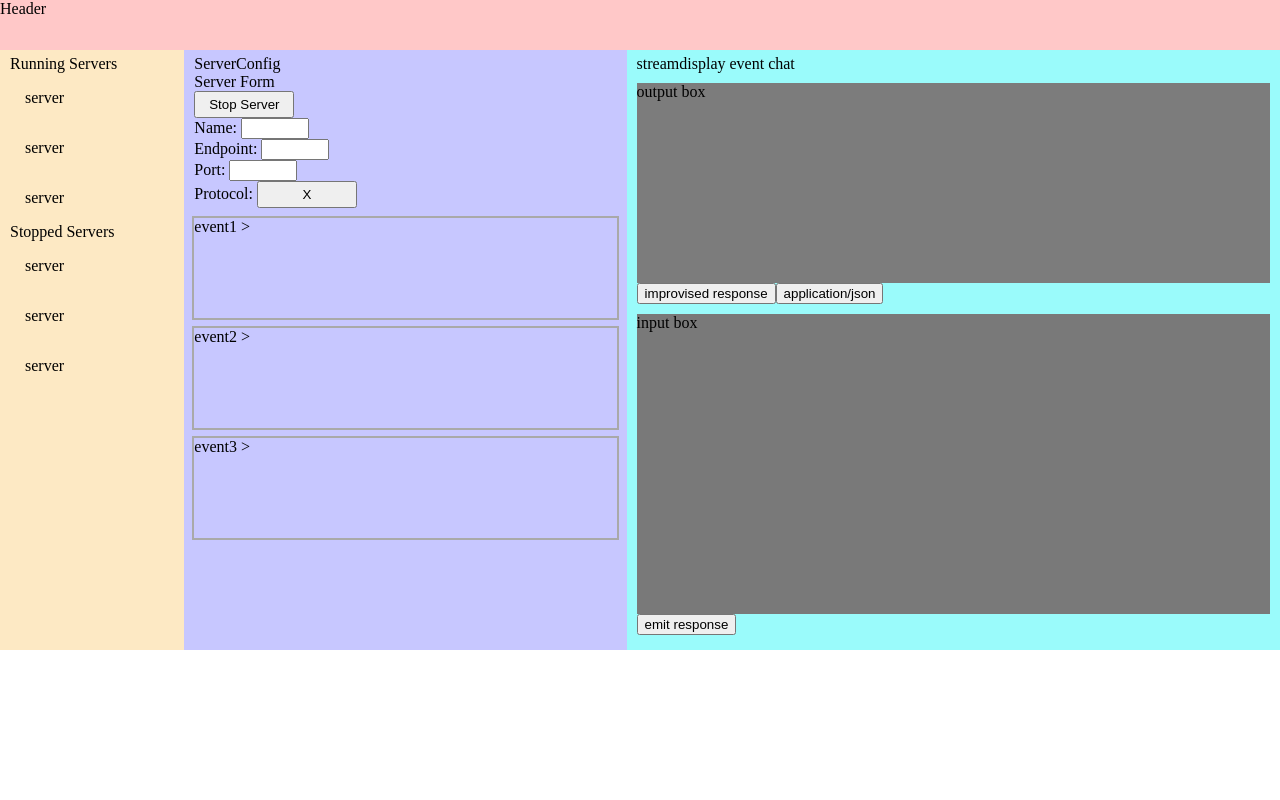
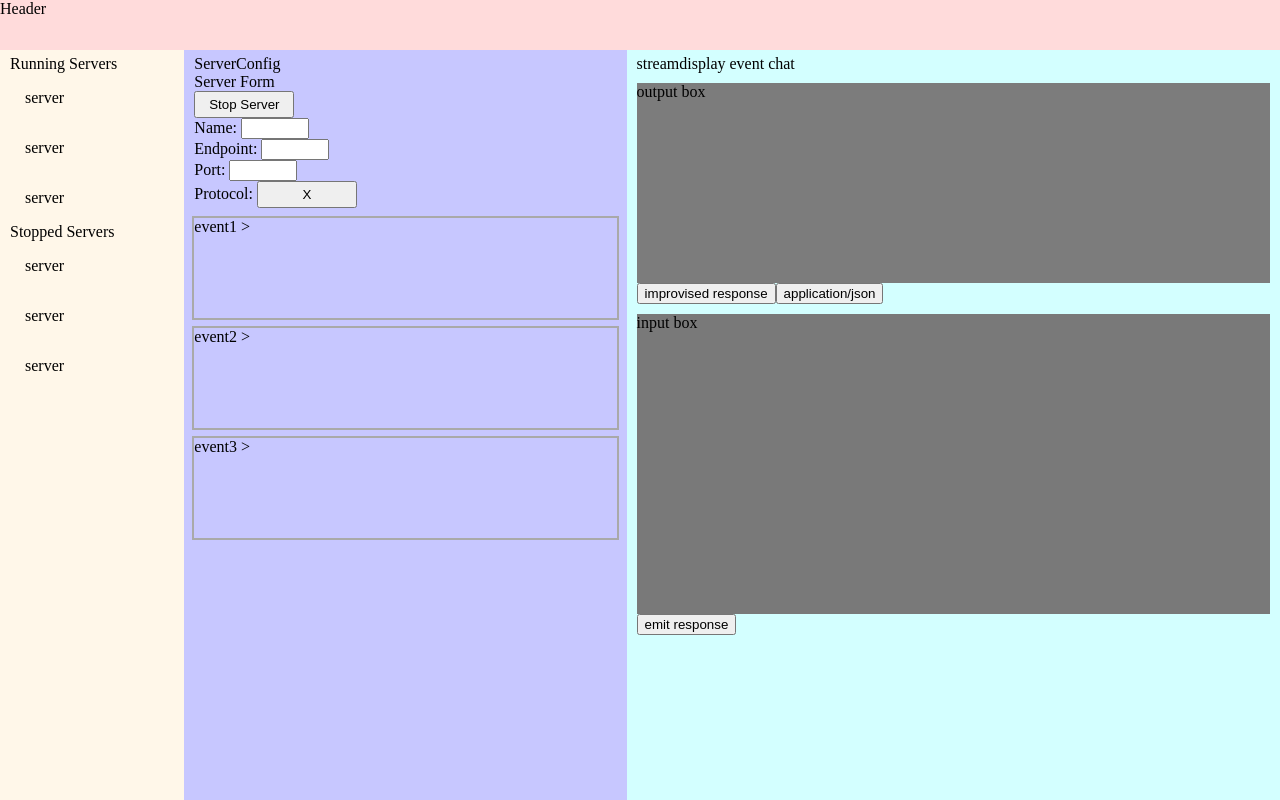
Before and after one commit to oslabs-beta/socketcast, a React app: page / in a window 1280 px wide. Built offline with nearby package versions, Linux system fonts and the light colour scheme; the HTML template or start-up script is replaced by a standard one.

Commit message:
css Tweaks

```diff
--- a/src/components/app.scss
+++ b/src/components/app.scss
@@ -15,7 +15,7 @@ html, body {
 .app_container {
     display: flex;
     width: 100%;
-    height: 600px;
+    height: 750px;
 }
 
 .eventConfig {
@@ -33,7 +33,7 @@ html, body {
 }
 
 .header {
-    background-color: rgb(255, 200, 200);
+    background-color: #ffdbdb;
     width: 100%;
     height: 50px;
 }
@@ -72,7 +72,7 @@ html, body {
 }
 
 .sidebar {
-    background-color: rgb(253, 233, 196);
+    background-color: rgb(255, 247, 233);
     flex: .3;
     padding: 5px 10px;
 }
@@ -84,7 +84,7 @@ html, body {
 }
 
 .streamDisplay {
-    background: rgb(154, 251, 251);
+    background: rgb(211, 255, 255);
     flex: 1.5;
     padding: 5px 10px;
 }
```
